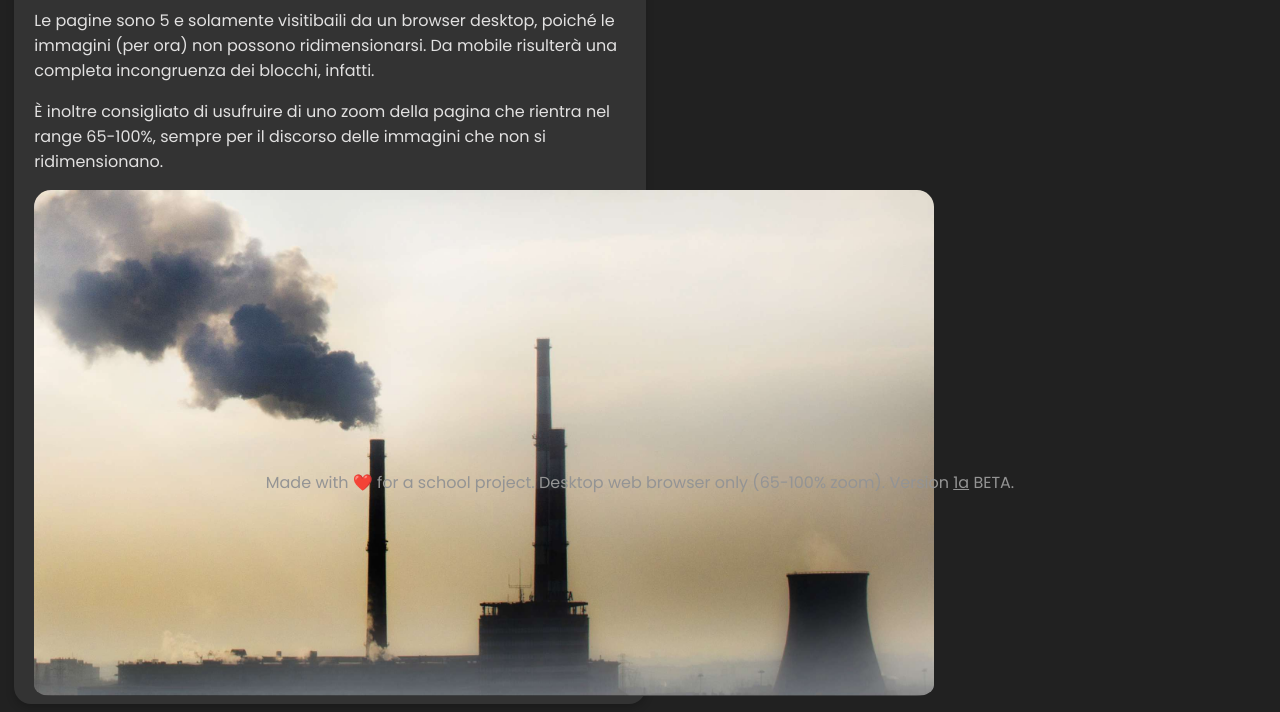
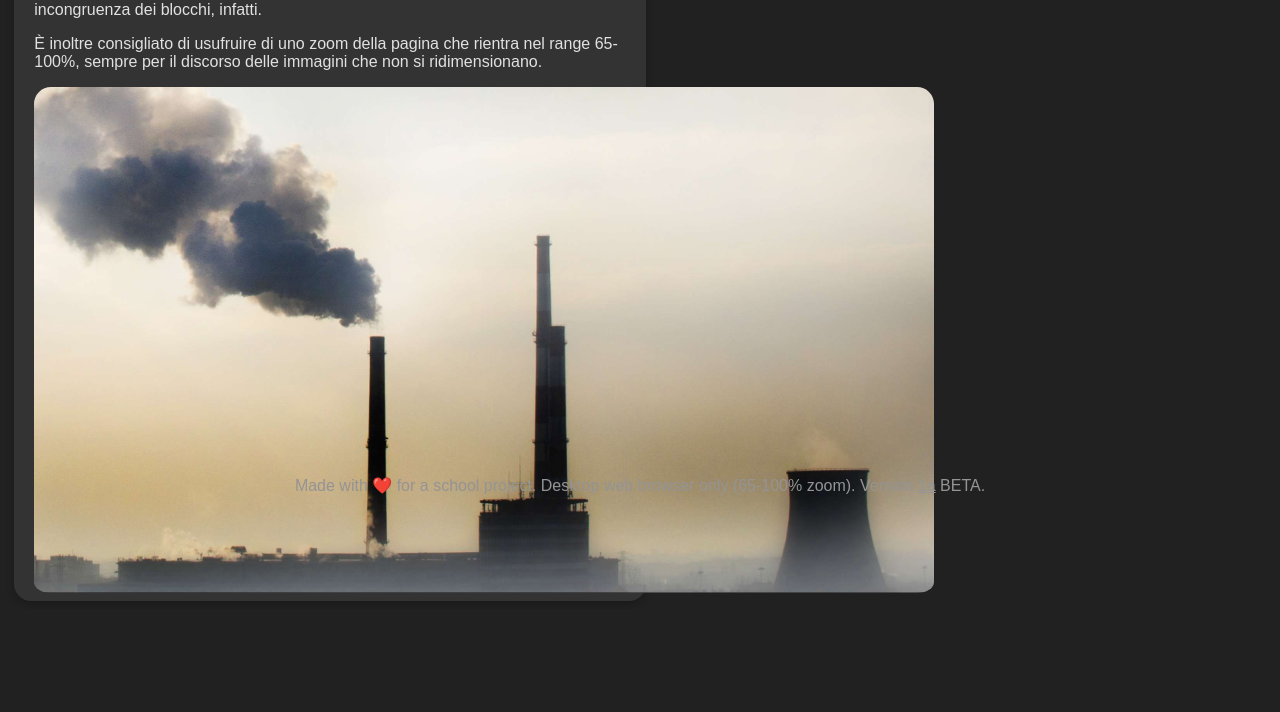
Before and after one commit to stw-toli/stw-toli.github.io, a plain HTML site: page index.html in a window 1280 px wide. Shown: the part 289-1001 px from the top of the page. After the commit the page ends 898 px from the top, so only its background shows below. Drawn offline with Linux system fonts and the light colour scheme.

Commit message:
rubik font!~

```diff
--- a/style.css
+++ b/style.css
@@ -1,5 +1,6 @@
 /*Import font*/
-@import url('https://fonts.googleapis.com/css2?family=Poppins:wght@400;500;700&display=swap');
+/*@import url('https://fonts.googleapis.com/css2?family=Poppins:wght@400;500;700&display=swap');*/ /*Poppins is actually out-dated idk idk*/
+@import url('https://fonts.googleapis.com/css2?family=Rubik&display=swap');
 
 /*Background and font*/
 body {
```
